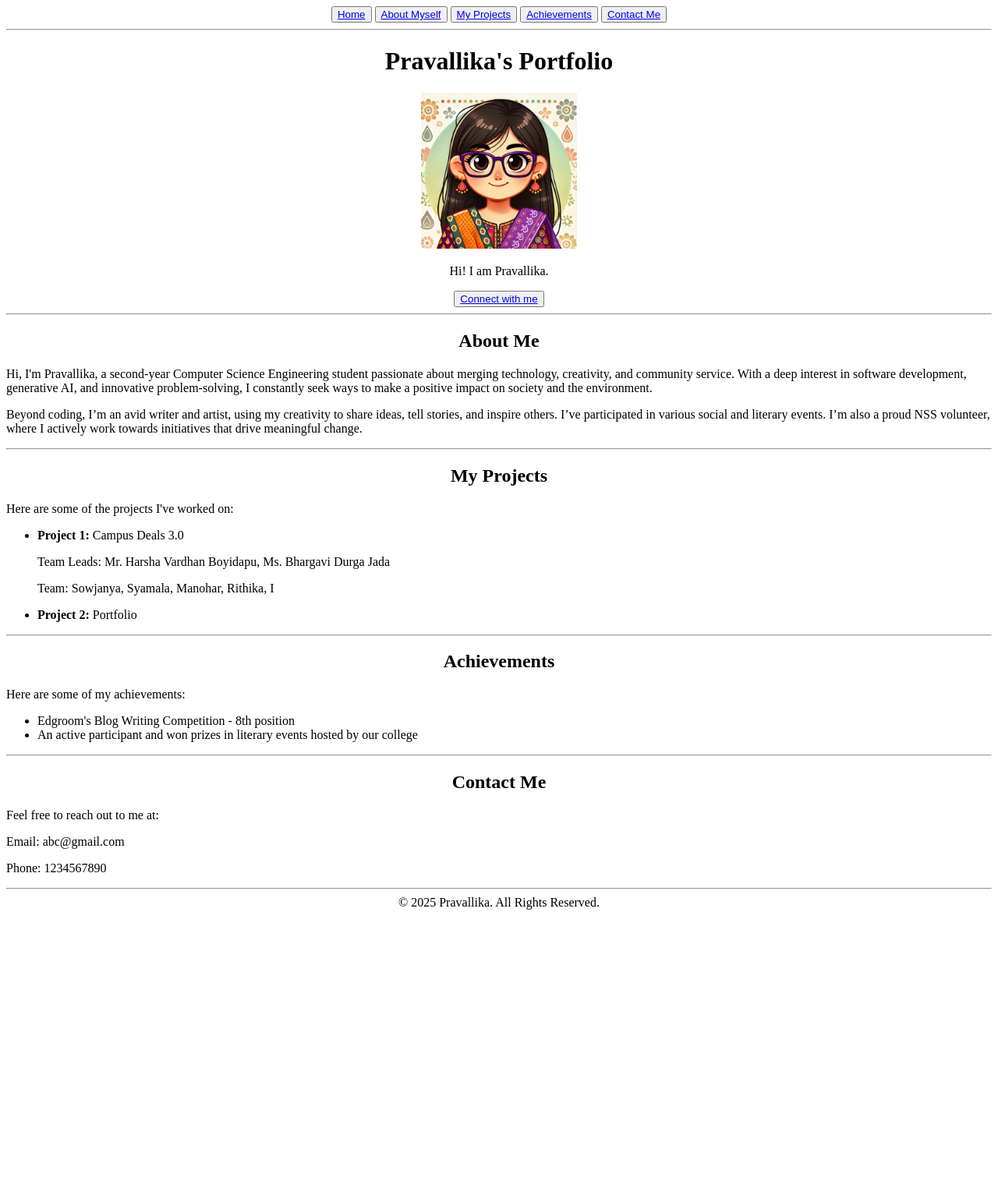
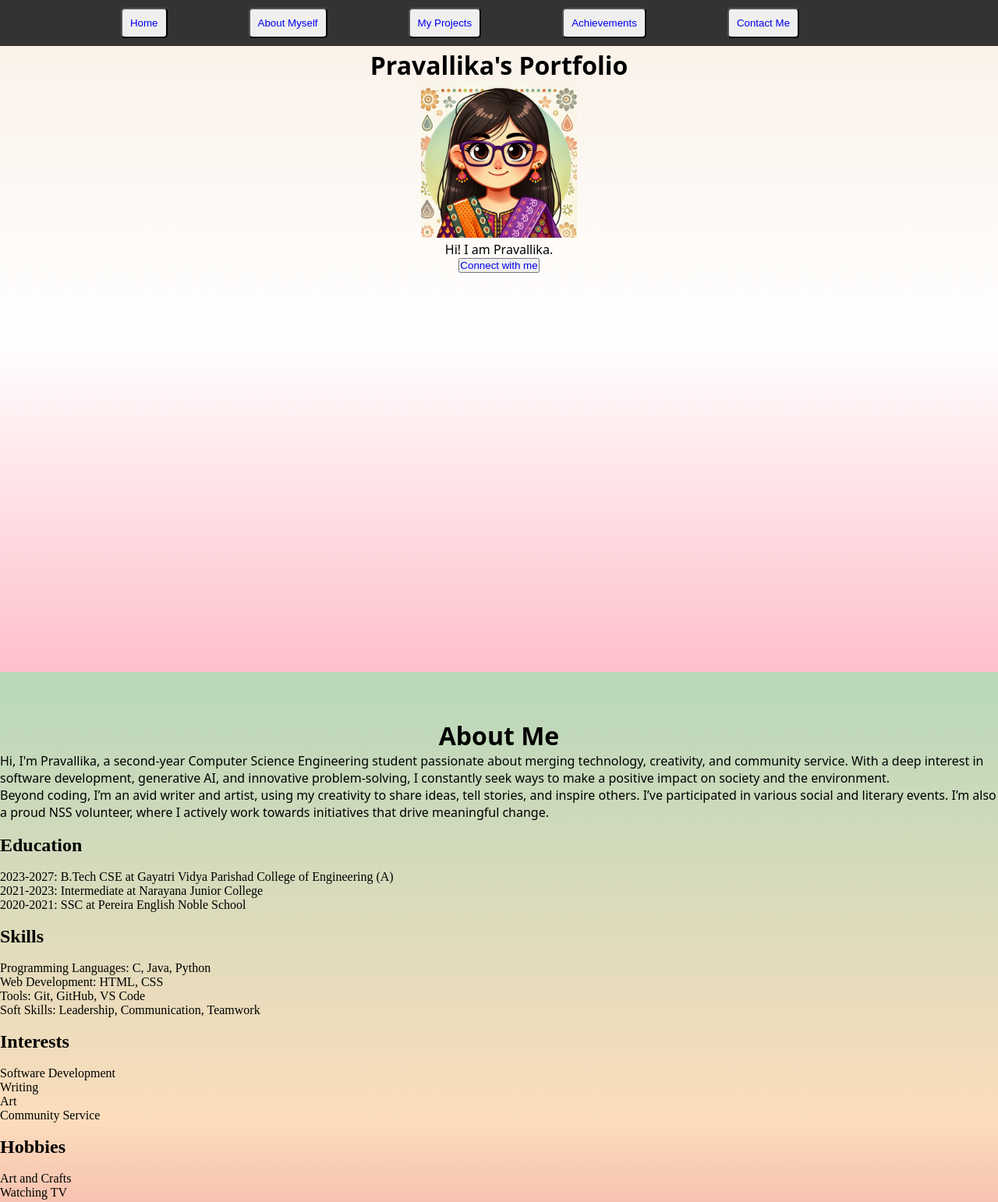
Before and after one commit to Pravallika-nvs/Portfolio, a plain HTML site: page index.html in a window 1280 px wide. Shown: the top 1542 px of the page at 78% size. Before the commit the page ends 1175 px from the top, so only its background shows below. Drawn offline with Linux system fonts and the light colour scheme.

Commit message:
Added .css

```diff
--- /dev/null
+++ b/file1.css
@@ -0,0 +1,94 @@
+* {
+    padding: 0;
+    margin: 0;
+}
+
+header {
+    position: fixed;
+    right: 0;
+    left: 0;
+}
+
+h1 {
+    font-size: 2em;
+    text-align: center;
+    font-family: system-ui, -apple-system, BlinkMacSystemFont, 'Segoe UI', Roboto, Oxygen, Ubuntu, Cantarell, 'Open Sans', 'Helvetica Neue', sans-serif;
+}
+
+p {
+    font-size: 1em;
+    font-family: system-ui, -apple-system, BlinkMacSystemFont, 'Segoe UI', Roboto, Oxygen, Ubuntu, Cantarell, 'Open Sans', 'Helvetica Neue', sans-serif;
+}
+
+body #main{
+    height: 100vh;
+    padding-top: 60px;
+    background: linear-gradient(linen, white, pink);
+}
+
+body #projects {
+    height: 100vh;
+    padding-top: 60px;
+    background: linear-gradient(#b5ffe1, #93E5AB, #65B891, #4E878C);
+}
+
+body #aboutme {
+    height: 100vh;
+    padding-top: 60px;
+    background: linear-gradient(#b8d8ba, #D9DBBC, #FCDDBC, #EF959D);
+}
+
+#nav {
+    background-color: #333;
+    color: white;
+}
+
+a {
+    text-decoration: none;
+}
+
+#nav button{
+    padding: 10px;
+    margin-right: 100px;
+    margin-top: 10px;
+    margin-bottom: 10px;
+    text-align: center;
+    border-radius: 5px;
+}
+
+#achievements {
+    height: 100vh;
+    padding-top: 60px;
+    background: linear-gradient(#b8d8ba, #D9DBBC, #FCDDBC, #EF959D);
+}
+
+#contact {
+    height: 50vh;
+    padding-top: 60px;
+    background-color: #333;
+    color: white;
+}
+
+label{
+    display: block;
+    width: 100%;  /* Optional: Makes inputs stretch to full width */
+    margin-bottom: 10px; /* Adds space between elements */
+}
+
+input, textarea {
+    padding: 10px;
+    margin-bottom: 10px; /* Adds space between elements */
+    border: 1px solid #ccc; /* Add a thin border */
+    border-radius: 4px; /* Rounded corners */
+}
+
+#send {
+    border-radius: 5px;
+    padding: 10px;
+}
+
+footer {
+    text-align: center;
+    background-color: #333;
+    color: white;
+}
--- a/index.html
+++ b/index.html
@@ -3,61 +3,109 @@
 <head>
     <meta charset="UTF-8">
     <meta name="viewport" content="width=device-width, initial-scale=1.0">
+    <link rel="stylesheet" href="file1.css">
     <title>Pravallika's Portfolio</title>
 </head>
 <body>
-    <div class = nav>
+    <header>
+    <div id = nav>
         <center><button><a href = "#main">Home</a></button>
         <button><a href = "#aboutme">About Myself</a></button>
         <button><a href = "#projects">My Projects</a></button>
         <button><a href = "#achievements">Achievements</a></button>
         <button><a href = "#contact">Contact Me</a></button></center>
     </div>
+    </header>
     <hr>
     <div id = main>
-        <center><h1>Pravallika's Portfolio</h1></center>
+        <h1>Pravallika's Portfolio</h1>
         <center><img id = "Pravallika" src = "girl.webp" alt = "Pravallika" width = "200"></center>
         <center><p>Hi! I am Pravallika.</p></center>
         <center><button><a href = "https://www.linkedin.com/in/pravallika-n-v-s-679466291/" target = "_blank">Connect with me</a></button></center>
     </div>
-    <hr>
     <div id = "aboutme">
-        <center><h2>About Me</h2></center>
+        <h1>About Me</h1>
         <p>Hi, I'm Pravallika, a second-year Computer Science Engineering student passionate about merging technology, creativity,
         and community service. With a deep interest in software development, generative AI, and innovative problem-solving, I
         constantly seek ways to make a positive impact on society and the environment.</p>
         <p>Beyond coding, I’m an avid writer and artist, using my creativity to share ideas, tell stories, and inspire others.
             I’ve participated in various social and literary events. I’m also a proud
             NSS volunteer, where I actively work towards initiatives that drive meaningful change.</p>
+        <br>
+        <h2>Education</h2>
+        <br>
+        <ul>
+            <li>2023-2027: B.Tech CSE at Gayatri Vidya Parishad College of Engineering (A)</li>
+            <li>2021-2023: Intermediate at Narayana Junior College</li>
+            <li>2020-2021: SSC at Pereira English Noble School</li>
+        </ul>
+        <br>
+        <h2>Skills</h2>
+        <br>
+        <ul>
+            <li>Programming Languages: C, Java, Python</li>
+            <li>Web Development: HTML, CSS</li>
+            <li>Tools: Git, GitHub, VS Code</li>
+            <li>Soft Skills: Leadership, Communication, Teamwork</li>
+        </ul>
+        <br>
+        <h2>Interests</h2>
+        <br>
+        <ul>
+            <li>Software Development</li>
+            <li>Writing</li>
+            <li>Art</li>
+            <li>Community Service</li>
+        </ul>
+        <br>
+        <h2>Hobbies</h2>
+        <br>
+        <ul>
+            <li>Art and Crafts</li>
+            <li>Watching TV</li>
     </div>
-    <hr>
     <div id = "projects">
-        <center><h2>My Projects</h2></center>
+        <h1>My Projects</h1>
+        <br>
         <p>Here are some of the projects I've worked on:</p>
+        <br>
         <ul>
             <li><b>Project 1: </b>Campus Deals 3.0</li>
             <p>Team Leads: Mr. Harsha Vardhan Boyidapu, Ms. Bhargavi Durga Jada</p>
+            <br>
             <p>Team: Sowjanya, Syamala, Manohar, Rithika, I</p>
             <li><b>Project 2: </b>Portfolio</li>
         </ul>
     </div>
-    <hr>
     <div id = "achievements">
-        <center><h2>Achievements</h2></center>
+        <h1>Achievements</h1>
         <p>Here are some of my achievements:</p>
         <ul>
             <li>Edgroom's Blog Writing Competition - 8th position</li>
             <li>An active participant and won prizes in literary events hosted by our college</li>
         </ul>
     </div>
-    <hr>
     <div id = "contact">
-        <center><h2>Contact Me</h2></center>
-        <p>Feel free to reach out to me at:</p>
-        <p>Email: abc@gmail.com</p>
-        <p>Phone: 1234567890</p>
+        <center><h1>Contact Me</h1></center>
+        <form action="submission.html" method="POST">
+            <h1>Send Me a Note!</h1>
+            <section class="form-input">
+                <label for="name">Name:</label>
+                <input type="text" name="name" id="name">
+                <label for="email">Email:</label>
+                <input type="email" name="email" id="email">
+                <label for="message">Message:</label>
+                <textarea name="message" id="message"></textarea>
+                <div>
+                    <button id = "send" type="submit">Send</button>
+                </div>
+            </section>
+        </form>
     </div>
-    <hr>
-    <center><footer>© 2025 Pravallika. All Rights Reserved.</footer></center>
+    <footer>
+        &#x2665;&#xfe0f; Made with Love by Pravallika
+        <br>
+        © 2025 Pravallika. All Rights Reserved.
+    </footer>
 </body>
 </html>
```
Also changed, not shown: submissions.html (added).
